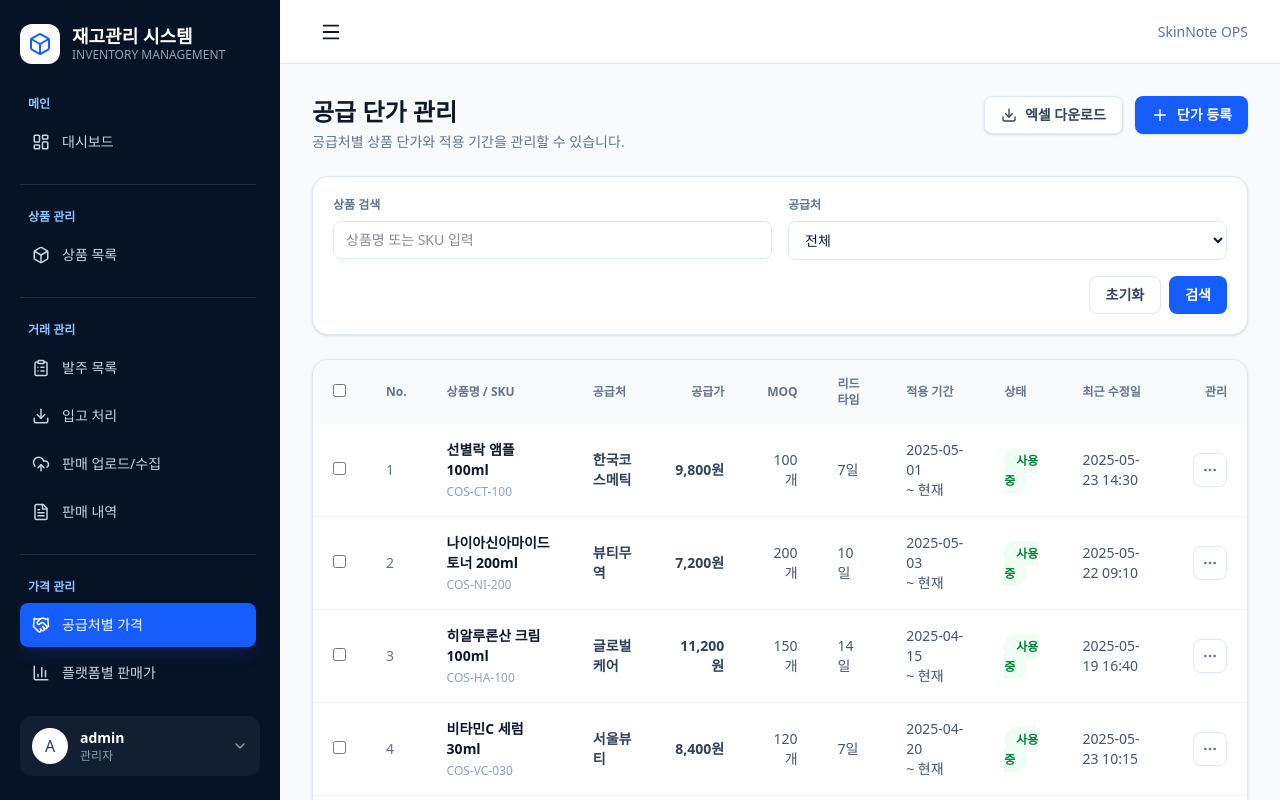
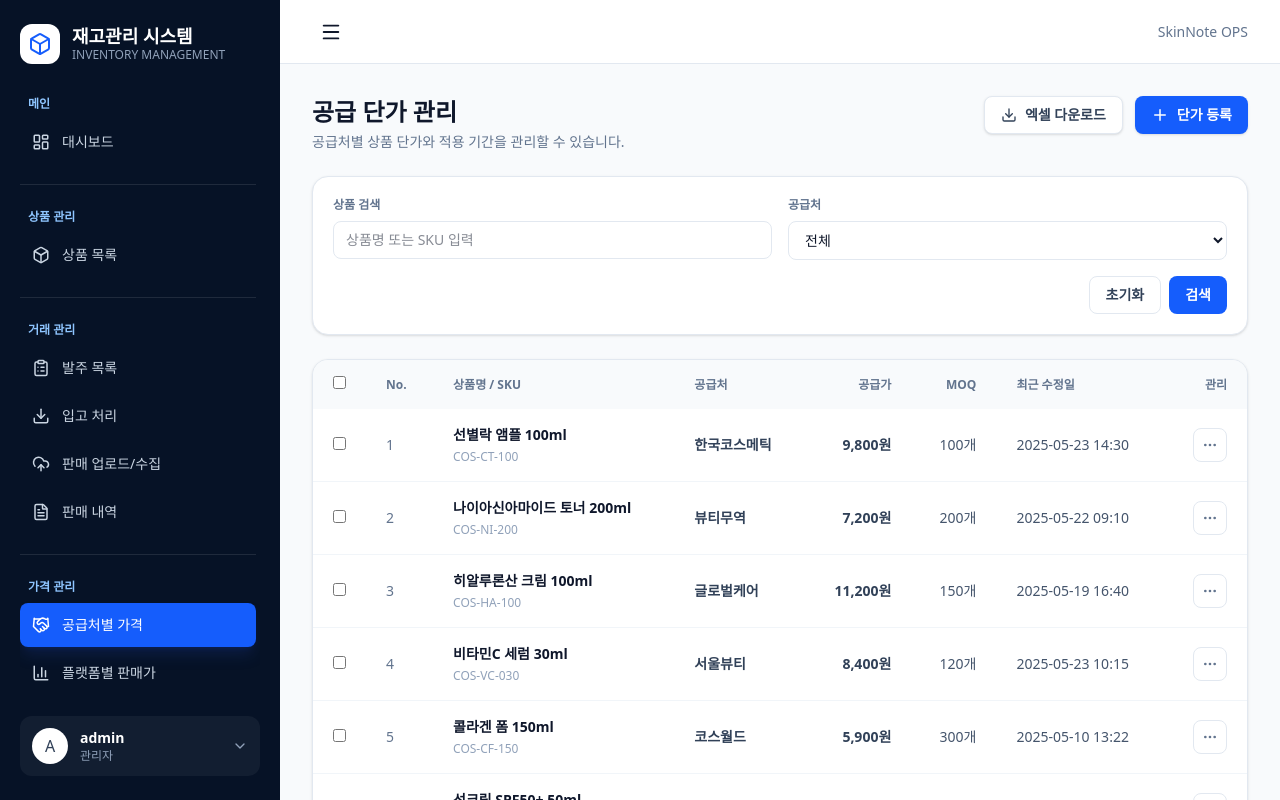
Before and after one commit to whan1569/SkinNote_OPS, a Next.js app in the folder frontend/: page /supplier-prices in a window 1280 px wide. Shown: the top 800 px of the page. Built offline with nearby package versions, Linux system fonts and the light colour scheme.

Commit message:
Update SupplierPriceTable.tsx

```diff
--- a/frontend/app/supplier-prices/components/SupplierPriceTable.tsx
+++ b/frontend/app/supplier-prices/components/SupplierPriceTable.tsx
@@ -1,7 +1,6 @@
 import { MoreHorizontal } from "lucide-react";
 
 import { Pagination } from "./Pagination";
-import { StatusBadge } from "./StatusBadge";
 import type { SupplierPrice } from "../features/types";
 
 type Props = {
@@ -23,9 +22,6 @@ export function SupplierPriceTable({ items, onEdit }: Props) {
             <th className="px-5 py-4 text-left">공급처</th>
             <th className="px-5 py-4 text-right">공급가</th>
             <th className="px-5 py-4 text-right">MOQ</th>
-            <th className="px-5 py-4 text-left">리드타임</th>
-            <th className="px-5 py-4 text-left">적용 기간</th>
-            <th className="px-5 py-4 text-left">상태</th>
             <th className="px-5 py-4 text-left">최근 수정일</th>
             <th className="px-5 py-4 text-right">관리</th>
           </tr>
@@ -37,50 +33,23 @@ export function SupplierPriceTable({ items, onEdit }: Props) {
               <td className="px-5 py-4">
                 <input type="checkbox" />
               </td>
-
-              <td className="px-5 py-4 text-slate-500">
-                {index + 1}
-              </td>
-
+              <td className="px-5 py-4 text-slate-500">{index + 1}</td>
               <td className="px-5 py-4">
                 <div className="font-bold text-slate-900">
                   {item.productName}
                 </div>
-                <div className="mt-1 text-xs text-slate-400">
-                  {item.sku}
-                </div>
+                <div className="mt-1 text-xs text-slate-400">{item.sku}</div>
               </td>
-
               <td className="px-5 py-4 font-bold text-slate-700">
                 {item.supplierName}
               </td>
-
               <td className="px-5 py-4 text-right font-bold text-slate-700">
                 {item.supplyPrice.toLocaleString()}원
               </td>
-
               <td className="px-5 py-4 text-right text-slate-600">
                 {item.moq.toLocaleString()}개
               </td>
-
-              <td className="px-5 py-4 text-slate-600">
-                {item.leadTime}
-              </td>
-
-              <td className="px-5 py-4 text-slate-600">
-                {item.startDate}
-                <br />
-                ~ {item.endDate ?? "현재"}
-              </td>
-
-              <td className="px-5 py-4">
-                <StatusBadge status={item.status} />
-              </td>
-
-              <td className="px-5 py-4 text-slate-600">
-                {item.updatedAt}
-              </td>
-
+              <td className="px-5 py-4 text-slate-600">{item.updatedAt}</td>
               <td className="px-5 py-4 text-right">
                 <button
                   onClick={() => onEdit(item)}
```
